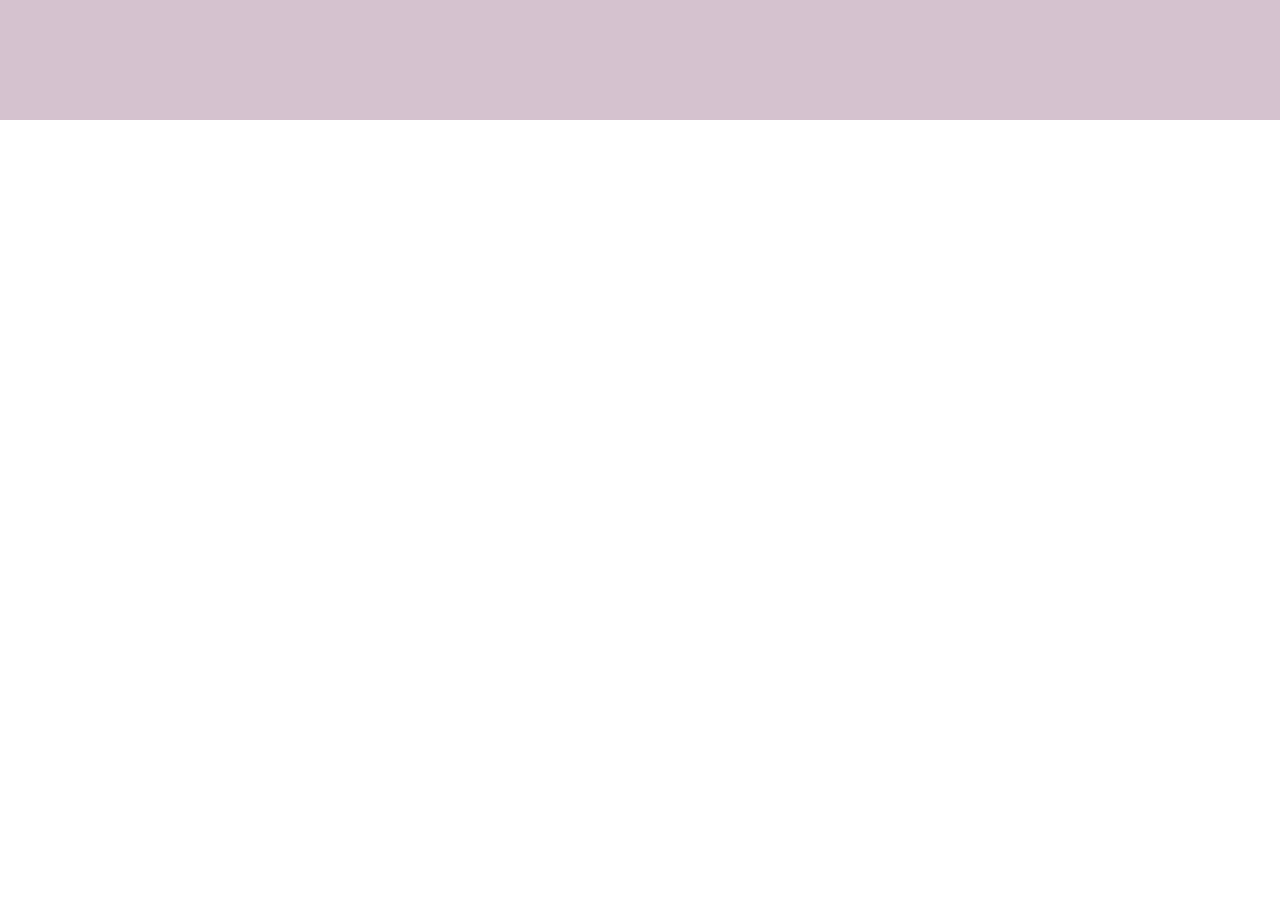
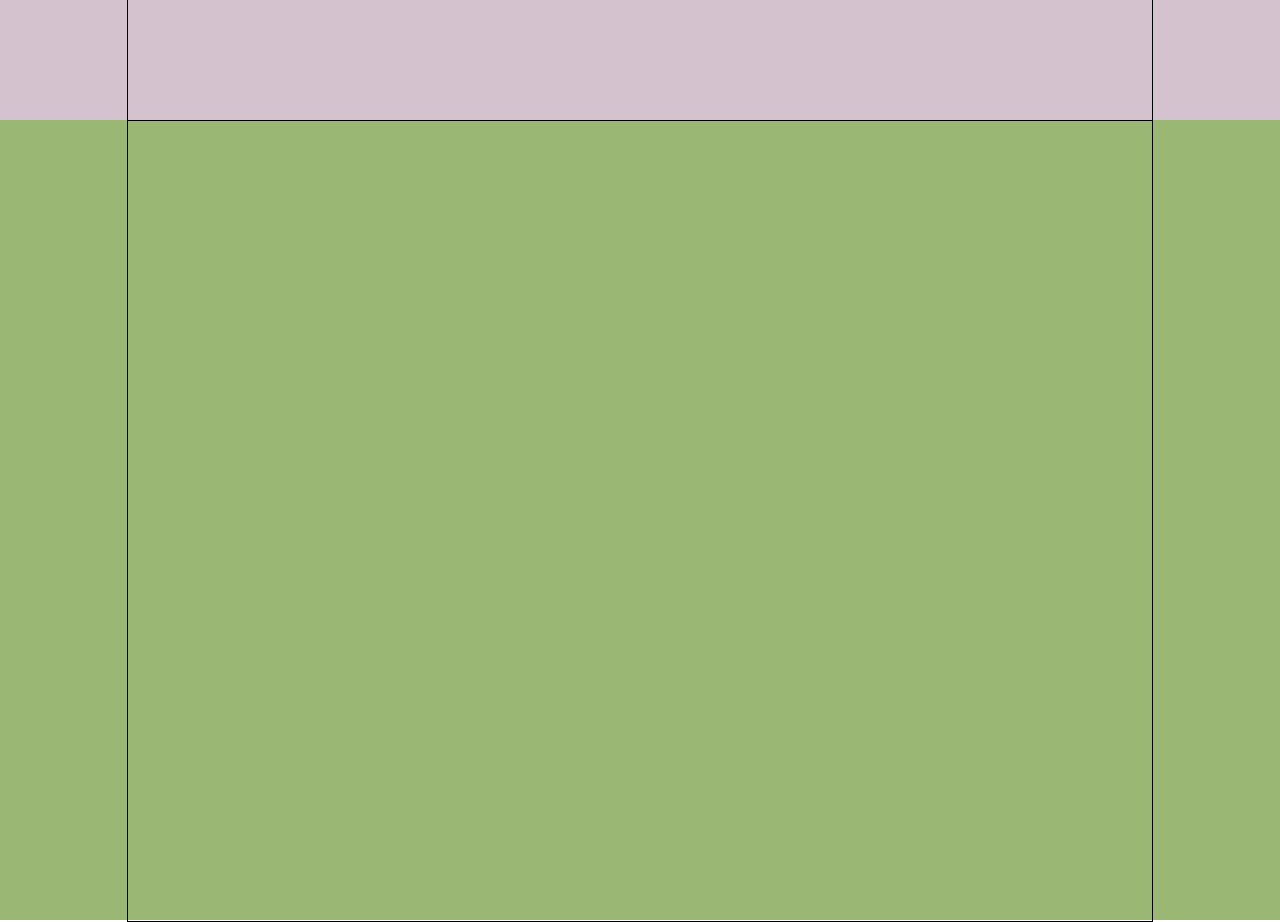
Before and after one commit to Kliapwnz/Portfolio, a React (Create React App) app: page / in a window 1280 px wide. Shown: the part 760-1682 px from the top of the page. Before the commit the page ends 880 px from the top, so only its background shows below. Built offline with nearby package versions, Linux system fonts and the light colour scheme.

Commit message:
Skills.tsx

```diff
--- a/src/App.tsx
+++ b/src/App.tsx
@@ -3,12 +3,14 @@ import React from 'react';
 import './App.css';
 import {Header} from "./header/Header";
 import {Main} from "./main/Main";
+import {Skills} from "./skills/Skills";
 
 function App() {
     return (
         <div className="App">
             <Header/>
             <Main/>
+            <Skills/>
         </div>
     );
 }
--- a/src/common/styles/Container.module.css
+++ b/src/common/styles/Container.module.css
@@ -1,4 +1,5 @@
 .container {
+    border: 1px solid;
     height: 100%;
     width: 80%;
     margin: 0 auto;
--- a/src/skills/Skills.module.css
+++ b/src/skills/Skills.module.css
@@ -0,0 +1,4 @@
+.skillsBlock{
+    height: 100vh;
+    background-color: #9bb774;
+}
--- a/src/skills/Skills.tsx
+++ b/src/skills/Skills.tsx
@@ -0,0 +1,12 @@
+import React from 'react';
+import s from "./Skills.module.css"
+import sc from "../common/styles/Container.module.css"
+
+export const Skills = () => {
+    return (
+        <div className={s.skillsBlock}>
+            <div className={sc.container}></div>
+
+        </div>
+    );
+};
```
